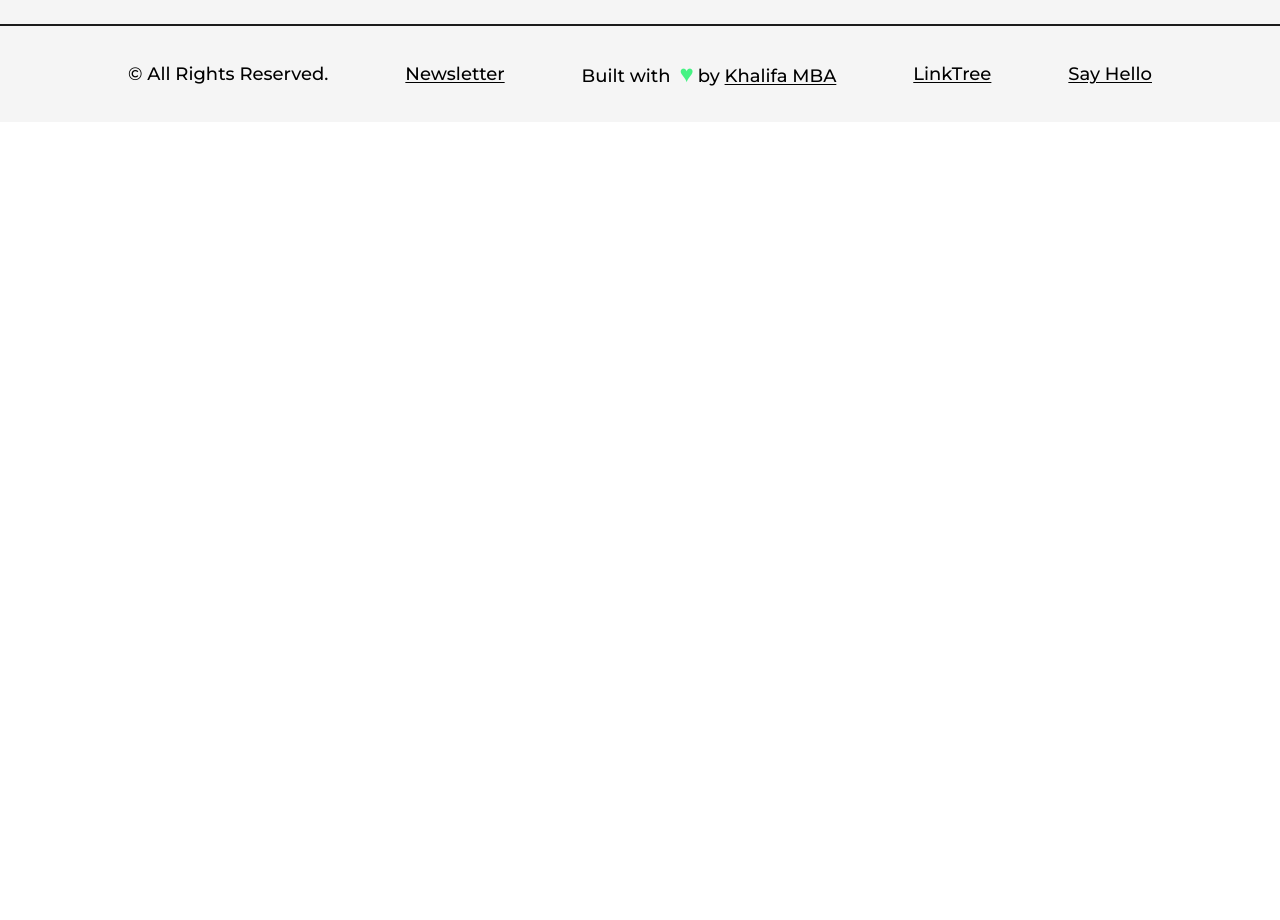
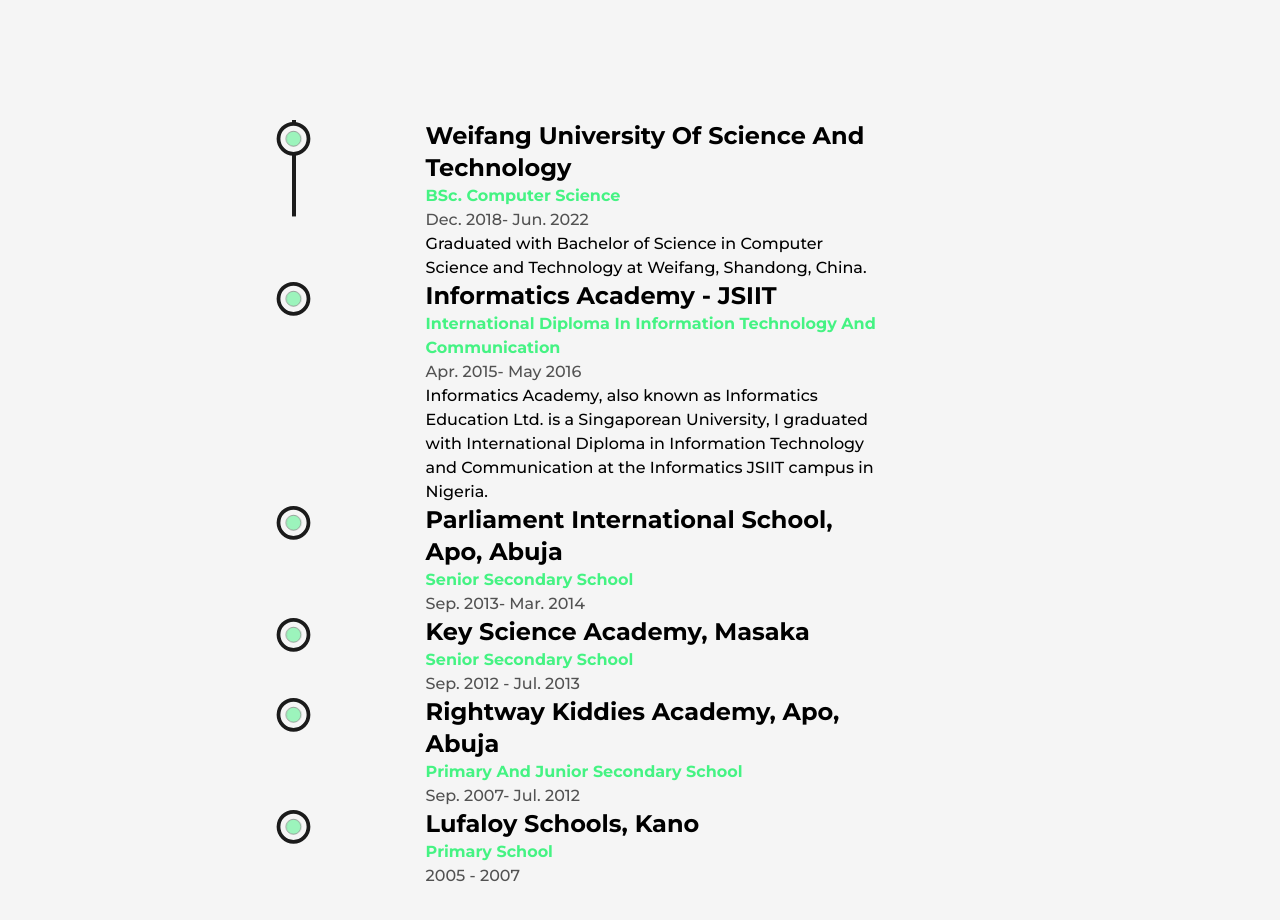
Before and after one commit to balqaasem/mydevportfolio, a Next.js app: page /about in a window 1280 px wide. Shown: the part 8200-9120 px from the top of the page. Before the commit the page ends 8322 px from the top, so only its background shows below. Built offline with nearby package versions, Linux system fonts and the light colour scheme.

Commit message:
Complete About Page - Add Education Section

```diff
--- /dev/null
+++ b/src/components/Education.js
@@ -0,0 +1,111 @@
+import { React, useRef } from 'react';
+import { motion, useScroll } from "framer-motion";
+import LiIcon from "./LiIcon"
+
+const Details = ({ type, time, place, info}) => {
+    const ref = useRef(null)
+
+    return (
+        <li ref={ref} className='my-8 first:mt-0 last:mb-0 w-[60%] mx-auto fles flex-col items-center justify-between'>
+
+            <LiIcon reference={ref}/>
+            <motion.div
+            initial={{y:50}}
+            whileInView={{y:0}}
+            transition={{duration: 0.5, type: "spring"}}
+            >
+                <h3 className='capitalize font-bold text-2xl'>
+                    {place}
+                </h3>
+                <h3 className='capitalize font-bold text-primary text-l'>
+                    {type}
+                </h3>
+                <span className='capitalize font-medium text-dark/75'>
+                    {time}
+                </span>
+                <p className='font-medium w-full'>{info}</p>
+            </motion.div>
+        </li>
+    );
+}
+
+const Education = () => {
+    const ref = useRef(null);
+    const {scrollYProgress} = useScroll(
+        {
+            target: ref,
+            offset: ["start end", "center start"],
+        }
+    )
+  return (
+    <div className='my-64'>
+        <h2 className='font-bold text-8xl mb-32 w-full text-center'>
+        Education
+        </h2>
+
+        <div ref={ref} className='w-[75%] mx-auto relative'>
+
+            <motion.div
+            style={{scaleY: scrollYProgress}}
+                className='absolute left-9 top-0 w-[4px] h-full bg-dark origin-top' />
+
+            <ul className='w-full flex flex-col items-start justify-between ml-4'>
+                <Details
+                place="Weifang University of Science and Technology"
+                type="BSc. Computer Science"
+                time="Dec. 2018- Jun. 2022"
+                info="Graduated with Bachelor of Science in Computer Science and Technology at Weifang, Shandong, China."
+                />
+            </ul>
+
+            <ul className='w-full flex flex-col items-start justify-between ml-4'>
+                <Details
+                place="Informatics Academy - JSIIT"
+                type="International Diploma in Information Technology and Communication"
+                time="Apr. 2015- May 2016"
+                info="Informatics Academy, also known as Informatics Education Ltd. is a Singaporean University,
+                I graduated with International Diploma in Information Technology and Communication at the Informatics JSIIT campus in Nigeria."
+                />
+            </ul>
+
+            <ul className='w-full flex flex-col items-start justify-between ml-4'>
+                <Details
+                place="Parliament International School, Apo, Abuja"
+                type="Senior Secondary School"
+                time="Sep. 2013- Mar. 2014"
+                info=""
+                />
+            </ul>
+
+            <ul className='w-full flex flex-col items-start justify-between ml-4'>
+                <Details
+                place="Key Science Academy, Masaka"
+                type="Senior Secondary School"
+                time="Sep. 2012 - Jul. 2013"
+                info=""
+                />
+            </ul>
+
+            <ul className='w-full flex flex-col items-start justify-between ml-4'>
+                <Details
+                place="Rightway Kiddies Academy, Apo, Abuja"
+                type="Primary and Junior Secondary School"
+                time="Sep. 2007- Jul. 2012"
+                info=""
+                />
+            </ul>
+
+            <ul className='w-full flex flex-col items-start justify-between ml-4'>
+                <Details
+                place="Lufaloy Schools, Kano"
+                type="Primary School"
+                time="2005 - 2007"
+                info=""
+                />
+            </ul>
+        </div>
+    </div>
+  )
+}
+
+export default Education
--- a/src/components/Experience.js
+++ b/src/components/Experience.js
@@ -15,15 +15,13 @@
             transition={{duration: 0.5, type: "spring"}}
             >
                 <h3 className='capitalize font-bold text-2xl'>
-                    {position}&nbsp;
+                    {position}
                 </h3>
                 <h4 className='font-bold text-primary text-xl'>@{company}</h4>
                 <span className='capitalize font-medium text-dark/75'>
                     {time} | {address}
                 </span>
-                <p className='font-medium w-full'>
-                    {work}
-                </p>
+                <p className='font-medium w-full'>{work}</p>
             </motion.div>
         </li>
     );
--- a/src/pages/about.js
+++ b/src/pages/about.js
@@ -7,6 +7,7 @@
 import Image from 'next/image';
 import Skills from '@/components/Skills';
 import Experience from '@/components/Experience';
+import Education from '@/components/Education';
 
 const AnimatedNumbers = ({value}) => {
 const ref = useRef(null);
@@ -127,6 +128,7 @@
 
             <Skills />
             <Experience />
+            <Education />
             </Layout>
         </main>
     </>
```
